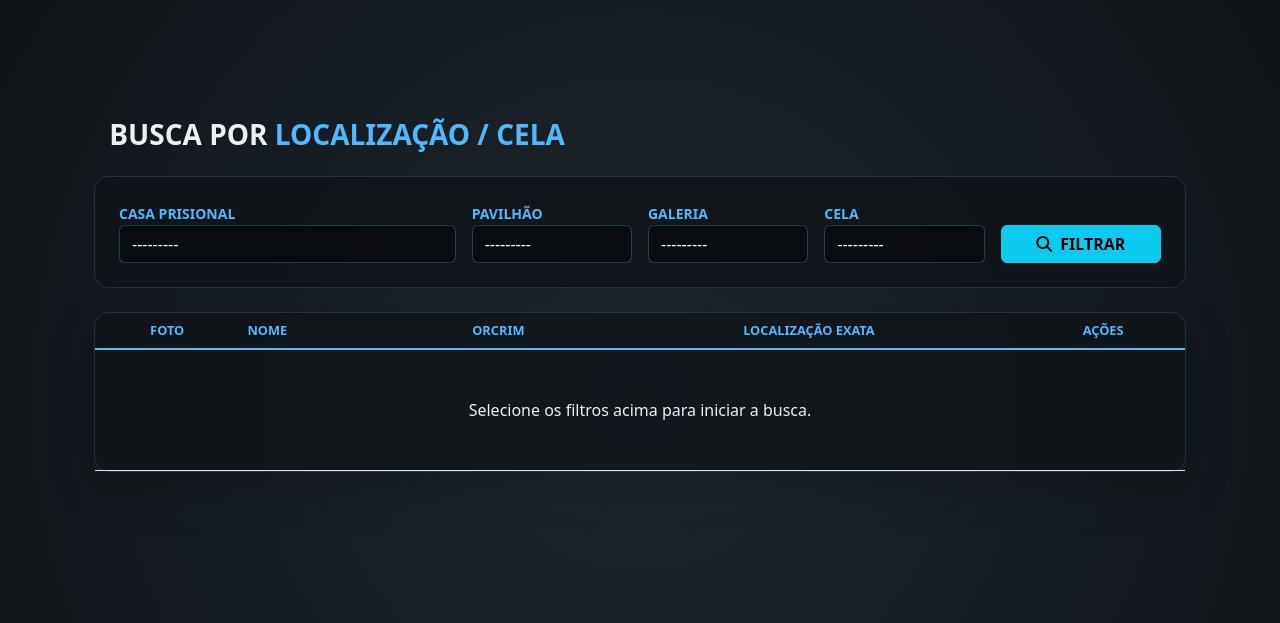
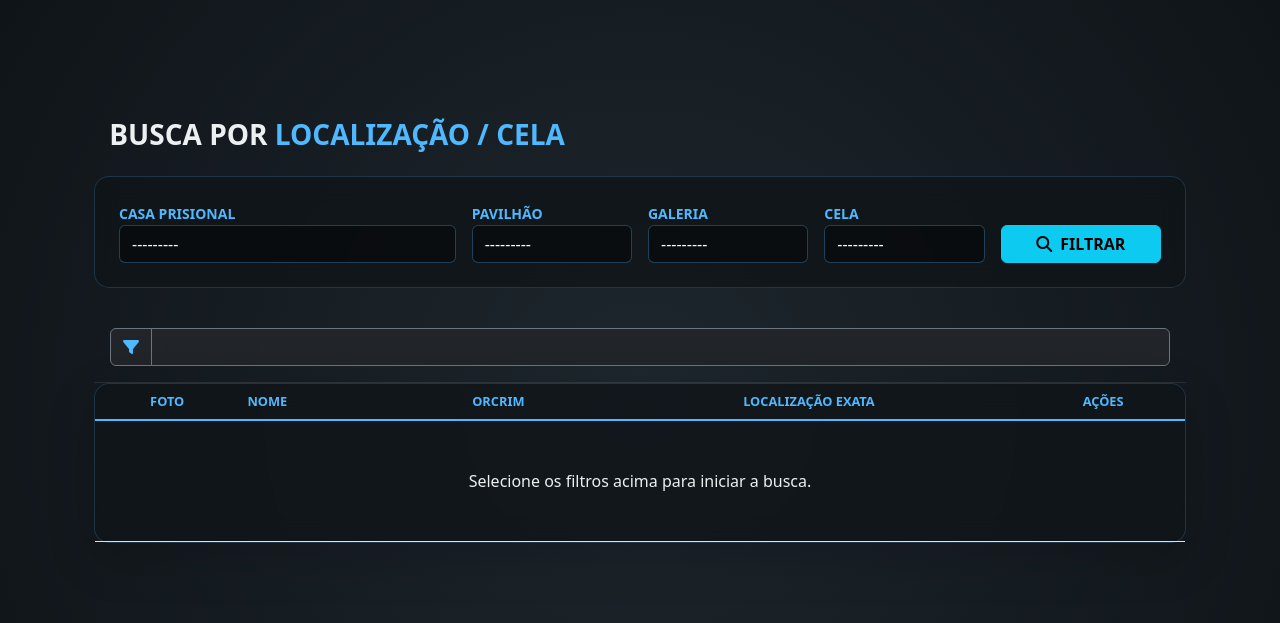
Before and after one commit to PWSRS/projeto-oc, a Django app: page /busca-por-cela/ in a window 1280 px wide. Shown: the top 623 px of the page. Run offline with Django 5.2, Linux system fonts and the light colour scheme; data that the repository does not hold is empty; some libraries are stand-ins or nearby versions.

Commit message:
campo de busca por cela

```diff
--- a/controle/templates/orcrim/busca_por_cela.html
+++ b/controle/templates/orcrim/busca_por_cela.html
@@ -50,7 +50,15 @@
             </div>
         </form>
     </div>
-
+    <div class="p-3 border-bottom border-secondary border-opacity-25">
+        <div class="input-group">
+            <span class="input-group-text bg-dark border-secondary text-info-tech">
+                <i class="fa-solid fa-filter"></i>
+            </span>
+            <input type="text" id="quickSearch" class="form-control bg-dark text-white border-secondary"
+                placeholder="Busca rápida por nome ou vulgo nesta lista...">
+        </div>
+    </div>
     <div class="glass-card shadow-lg">
         <div class="table-responsive">
             <table class="table table-hover align-middle mb-0">
@@ -115,9 +123,7 @@
 <script src="https://cdnjs.cloudflare.com/ajax/libs/jquery.mask/1.14.16/jquery.mask.min.js"></script>
 
 <script>
-    // 2. "Tapa-buraco" para evitar que o individuo_form.js quebre
-    // O script original procura por #id_rg_cpf. Se não achar, ele buga.
-    // Criamos um elemento invisível apenas para o script original se distrair.
+    // 1. Tapa-buraco para o campo de CPF que o individuo_form.js exige
     if ($('#id_rg_cpf').length === 0) {
         $('body').append('<input type="hidden" id="id_rg_cpf">');
     }
@@ -129,24 +135,29 @@
     $(document).ready(function() {
         const urlParams = new URLSearchParams(window.location.search);
 
-        // Pegamos os valores da URL
+        // 2. Lógica para manter os filtros após o recarregamento
         const casaUrl = urlParams.get('casa_prisional');
         const pavUrl = urlParams.get('pavilhao');
         const galUrl = urlParams.get('galeria');
         const celUrl = urlParams.get('cela');
 
         if (casaUrl) {
-            console.log("Reiniciando filtros para Casa:", casaUrl);
-
-            // Injetamos nas variáveis que o individuo_form.js usa internamente
-            // Usamos window. para garantir que o escopo seja global
             window.initialPavilhao = pavUrl;
             window.initialGaleria = galUrl;
             window.initialCela = celUrl;
-
-            // Seleciona a casa e dispara o evento que o seu JS original escuta
             $('#id_casa_prisional').val(casaUrl).trigger('change');
         }
+
+        // 3. Motor de busca em tempo real na tabela (Filtro rápido)
+        $("#quickSearch").on("keyup", function() {
+            var value = $(this).val().toLowerCase();
+
+            $("table tbody tr").each(function() {
+                // Verifica se o texto da linha (nome, vulgo, etc) contém o que foi digitado
+                var rowText = $(this).text().toLowerCase();
+                $(this).toggle(rowText.indexOf(value) > -1);
+            });
+        });
     });
 </script>
 {% endblock %}
```
